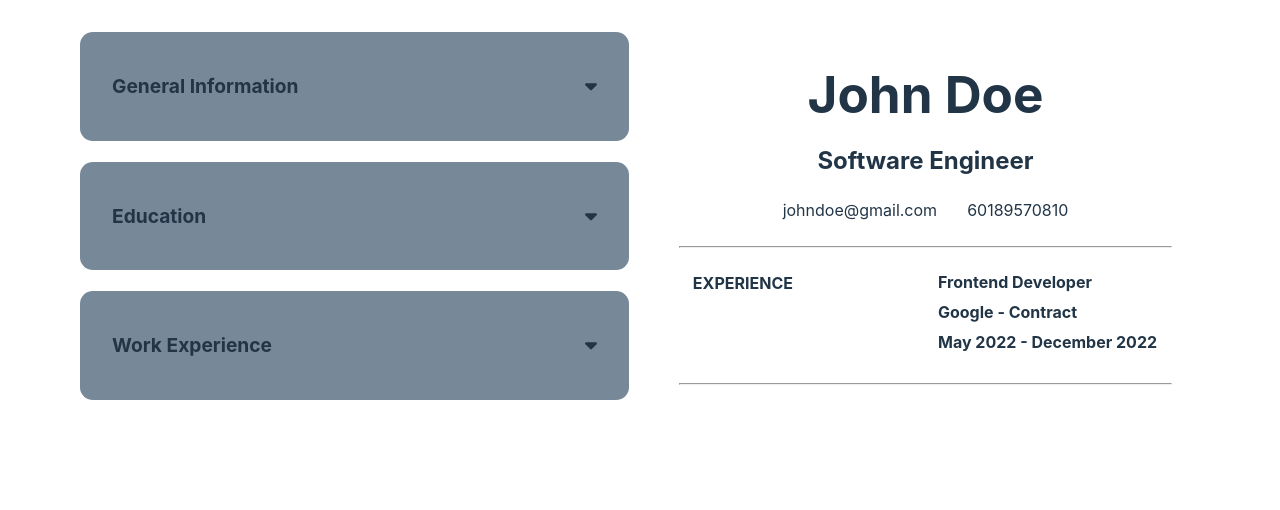
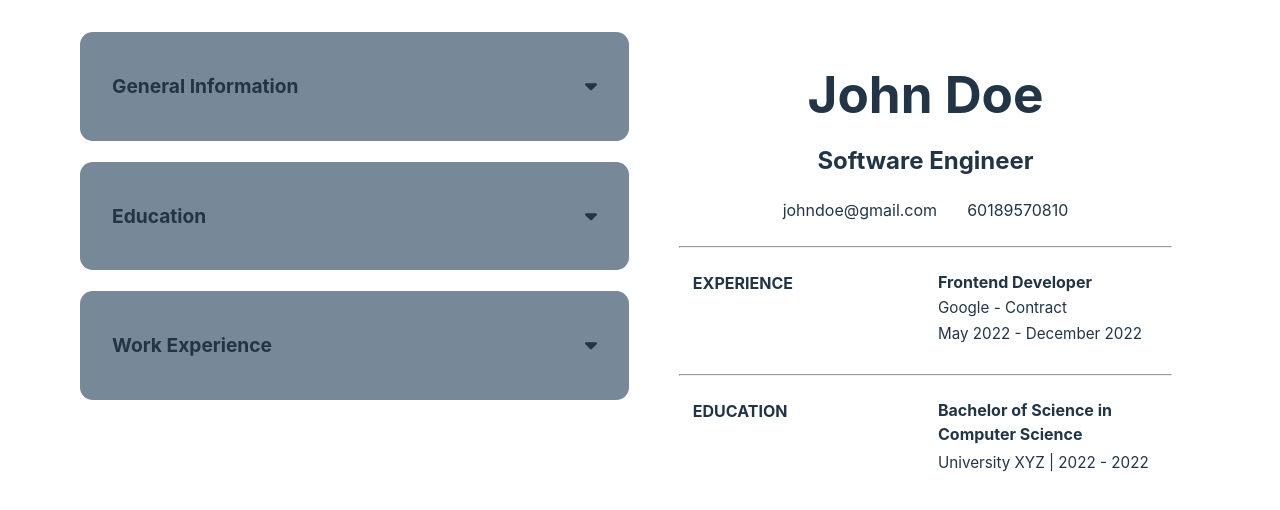
Before and after one commit to nabelk/cv-application, a React (Vite) app: page / in a window 1280 px wide. Shown: the top 510 px of the page. Built offline with nearby package versions, Linux system fonts and the light colour scheme.

Commit message:
update: fix styling & create education section

```diff
--- a/src/components/display.jsx
+++ b/src/components/display.jsx
@@ -38,11 +38,17 @@ export function DisplayCV({ formData }) {
                             style={{ marginBottom: idx < work.length - 1 ? '2.5rem' : '1.3rem' }}
                         >
                             <h4 style={{ marginTop: '0', marginBottom: '0' }}>{info.title}</h4>
-                            <h4 style={{ marginBottom: '0', marginTop: '6px' }}>
+                            <p style={{ marginBottom: '0', marginTop: '3px', fontSize: '0.95rem' }}>
                                 <span>{info.company_name}</span> -{' '}
                                 <span>{info.employment_type}</span>
-                            </h4>
-                            <h4 style={{ marginBottom: '12px', marginTop: '6px' }}>
+                            </p>
+                            <p
+                                style={{
+                                    marginBottom: '12px',
+                                    marginTop: '3px',
+                                    fontSize: '0.95rem',
+                                }}
+                            >
                                 <span>
                                     {info.start_date.toLocaleString('en-US', { month: 'long' })}{' '}
                                     {info.start_date.getFullYear()}
@@ -52,11 +58,14 @@ export function DisplayCV({ formData }) {
                                     {info.end_date.toLocaleString('en-US', { month: 'long' })}{' '}
                                     {info.end_date.getFullYear()}
                                 </span>
-                            </h4>
+                            </p>
                             {info.description.split('\n').map((paragraph, index) => (
                                 <p
                                     key={index}
-                                    style={{ margin: index !== 0 ? '-2px 0' : 'initial' }}
+                                    style={{
+                                        margin: index !== 0 ? '-2px 0' : 'initial',
+                                        fontSize: '0.95rem',
+                                    }}
                                 >
                                     {paragraph}
                                 </p>
@@ -66,6 +75,33 @@ export function DisplayCV({ formData }) {
                 </div>
             </div>
             <hr />
+            <div
+                style={{
+                    display: 'grid',
+                    gridTemplateColumns: '1fr 1fr',
+                    gap: '25px',
+                    width: '90%',
+                }}
+            >
+                <h4 style={{ marginTop: '15px', justifySelf: 'start' }}>EDUCATION</h4>
+                <div style={{ marginTop: '13.5px', justifySelf: 'start', textAlign: 'left' }}>
+                    {education.map((edu, idx) => (
+                        <div
+                            key={edu.id}
+                            style={{ marginBottom: idx < work.length - 1 ? '2.5rem' : '1.3rem' }}
+                        >
+                            <h4 style={{ marginTop: '0', marginBottom: '0' }}>{edu.degree}</h4>
+                            <p style={{ marginTop: '6px', fontSize: '0.95rem' }}>
+                                <span>{edu.school}</span> |{' '}
+                                <span>
+                                    {edu.start_date.getFullYear()} {'  '}-{'  '}
+                                    {edu.end_date.getFullYear()}
+                                </span>
+                            </p>
+                        </div>
+                    ))}
+                </div>
+            </div>
         </>
     );
 }
```
